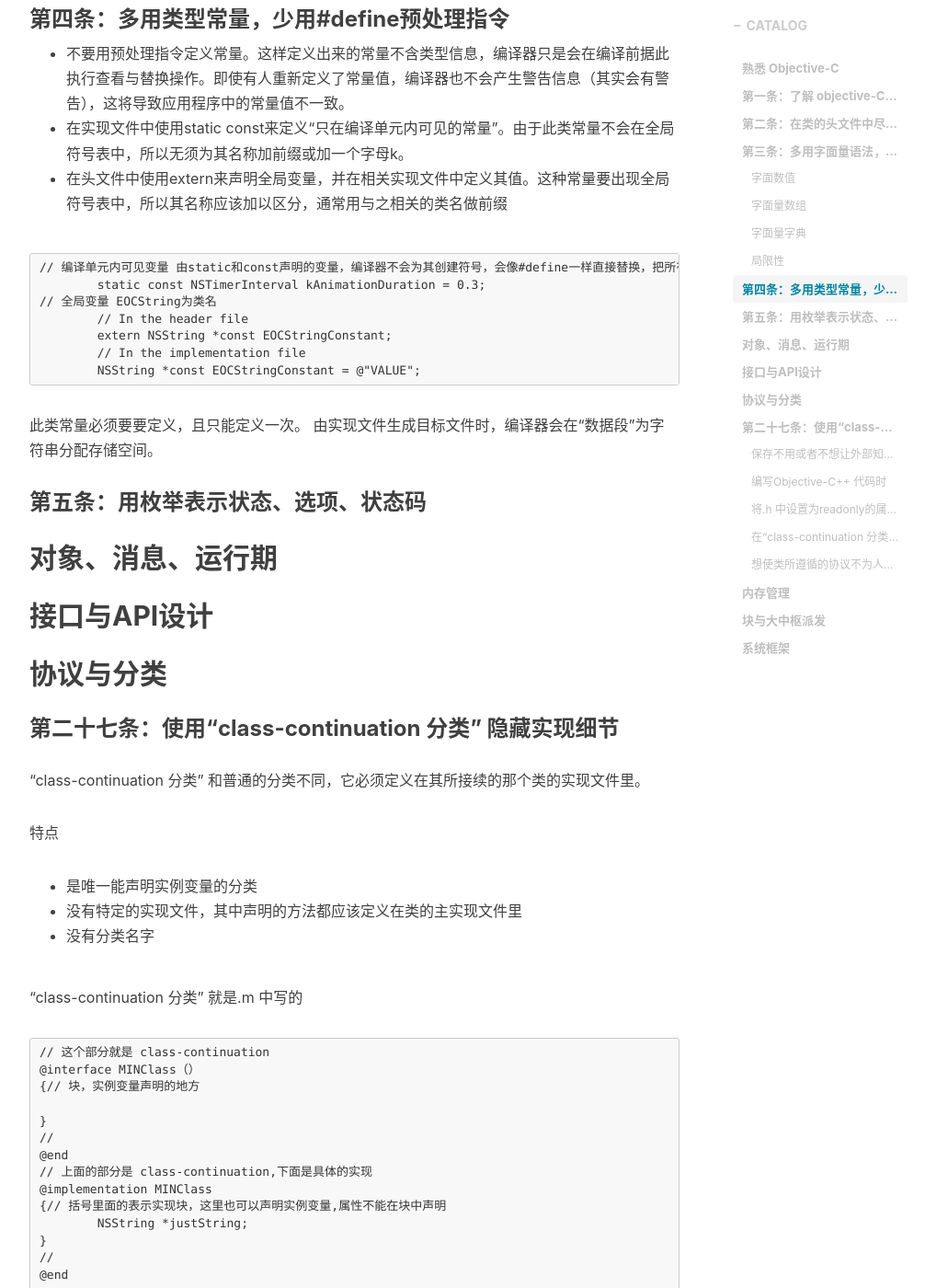
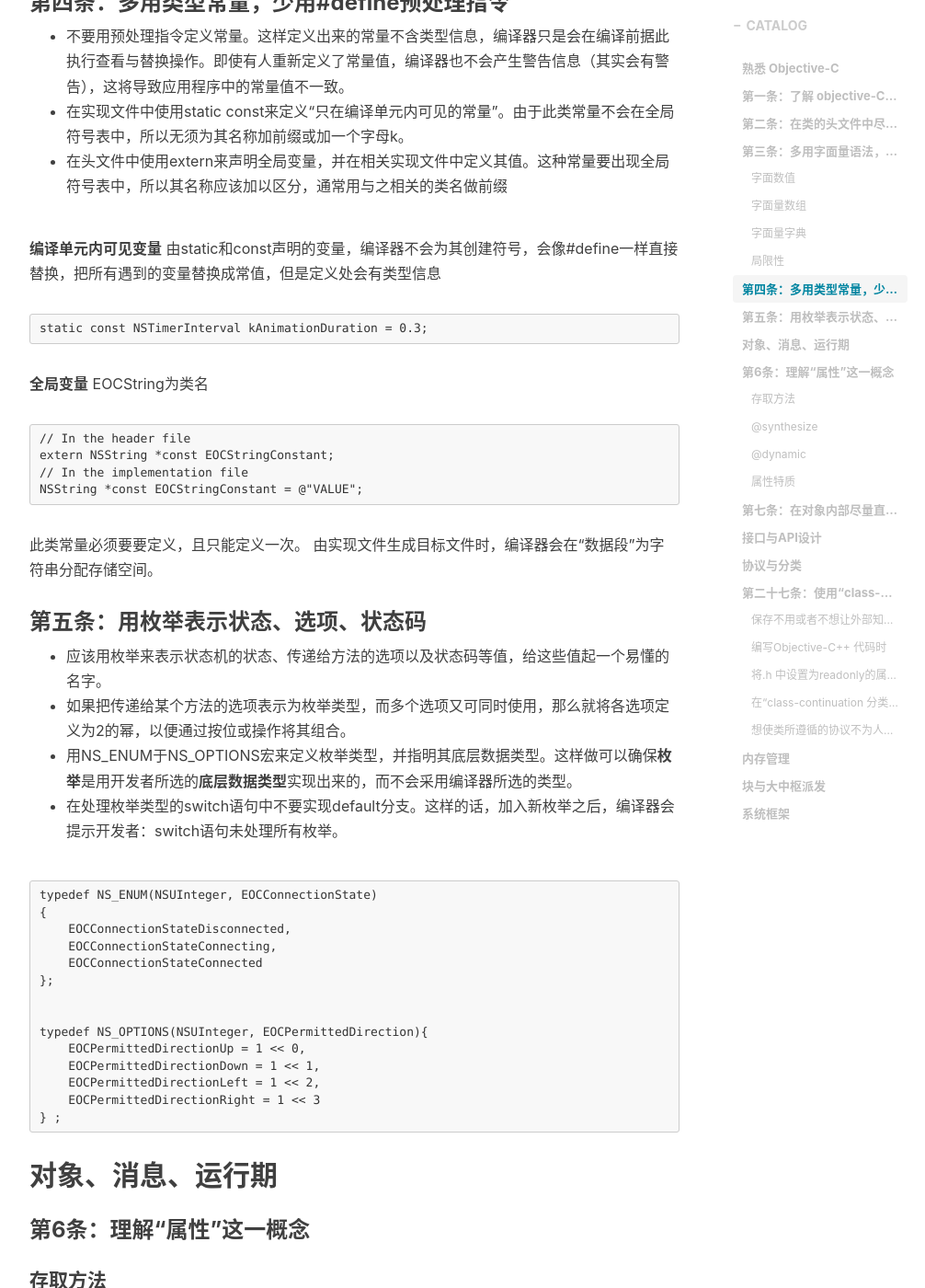
Before and after one commit to MFNothing/MFNothing.github.io, a Jekyll site: the page built from _posts/2017-07-31-effictive-Objective-C.markdown, in a window 1280 px wide and 1400 px high, scrolled down 2913 px. Shown: the whole window at 92% size, without its empty margins (233-1239 px from the left). Built offline with Jekyll 4.4.1, drawn with Linux system fonts in a browser that asks for light colours; nearby versions of some CDN libraries; comment, search, counter and statistics services are not loaded; some of the changed text lies outside the part shown.

Commit message:
effective objective-c 2

````diff
--- a/_posts/2017-07-31-effictive-Objective-C.markdown
+++ b/_posts/2017-07-31-effictive-Objective-C.markdown
@@ -64,7 +64,6 @@
 	id ob1 = /* */;
 	id ob2 = /* */;
 	id ob3 = /* */;
-
 	NSArray *array1 = [NSArray arrayWithObjects: ob1, ob2, ob3, nil];
 
 	NSArray *array2 = @[ob1, ob2, ob3];
@@ -78,8 +77,8 @@
 
 ```
 NSDictionary *dic1 = [NSDictionary dictionaryWithObjectsAndKeys:@"Matt", @"firstName",
-                          @"Galloway", @"lastName",
-                          [NSNumber numberWithInt:28], @"age",
+                         @"Galloway", @"lastName",
+          NSNumber numberWithInt:28], @"age",
                           nil];
     NSDictionary *dic2 = @{@"firstName" : @"Matt",
                             @"lastName" : @"Galloway",
@@ -88,9 +87,9 @@
 注意字面量字典是键值，而方法声明的是值键，顺序相反。
 
 ```
-// 访问
+	// 访问
 	NSString *lastName = [dic1 objectForKey:@"lastName"];
-    NSString *firstName = dic2[@"firstName"];
+	NSString *firstName = dic2[@"firstName"];
 ```
 #### 局限性
 
@@ -106,23 +105,140 @@
 * 在实现文件中使用static const来定义“只在编译单元内可见的常量”。由于此类常量不会在全局符号表中，所以无须为其名称加前缀或加一个字母k。
 * 在头文件中使用extern来声明全局变量，并在相关实现文件中定义其值。这种常量要出现全局符号表中，所以其名称应该加以区分，通常用与之相关的类名做前缀
 
+**编译单元内可见变量** 由static和const声明的变量，编译器不会为其创建符号，会像#define一样直接替换，把所有遇到的变量替换成常值，但是定义处会有类型信息
+
 ```
-// 编译单元内可见变量 由static和const声明的变量，编译器不会为其创建符号，会像#define一样直接替换，把所有遇到的变量替换成常值，但是定义处会有类型信息
-	static const NSTimerInterval kAnimationDuration = 0.3;
-// 全局变量 EOCString为类名
-	// In the header file
-	extern NSString *const EOCStringConstant;
-	// In the implementation file
-	NSString *const EOCStringConstant = @"VALUE";
+static const NSTimerInterval kAnimationDuration = 0.3;
+```
+
+**全局变量** EOCString为类名
+
+```
+// In the header file
+extern NSString *const EOCStringConstant;
+// In the implementation file
+NSString *const EOCStringConstant = @"VALUE";
 ```
 此类常量必须要要定义，且只能定义一次。
 由实现文件生成目标文件时，编译器会在“数据段”为字符串分配存储空间。
 
 ### 第五条：用枚举表示状态、选项、状态码
 
+* 应该用枚举来表示状态机的状态、传递给方法的选项以及状态码等值，给这些值起一个易懂的名字。
+* 如果把传递给某个方法的选项表示为枚举类型，而多个选项又可同时使用，那么就将各选项定义为2的幂，以便通过按位或操作将其组合。
+* 用NS_ENUM于NS_OPTIONS宏来定义枚举类型，并指明其底层数据类型。这样做可以确保**枚举**是用开发者所选的**底层数据类型**实现出来的，而不会采用编译器所选的类型。
+* 在处理枚举类型的switch语句中不要实现default分支。这样的话，加入新枚举之后，编译器会提示开发者：switch语句未处理所有枚举。
+
+```
+typedef NS_ENUM(NSUInteger, EOCConnectionState)
+{
+    EOCConnectionStateDisconnected,
+    EOCConnectionStateConnecting,
+    EOCConnectionStateConnected
+};
+
+
+typedef NS_OPTIONS(NSUInteger, EOCPermittedDirection){
+    EOCPermittedDirectionUp = 1 << 0,
+    EOCPermittedDirectionDown = 1 << 1,
+    EOCPermittedDirectionLeft = 1 << 2,
+    EOCPermittedDirectionRight = 1 << 3
+} ;
+```
 
 
 ## 对象、消息、运行期
+
+### 第6条：理解“属性”这一概念
+
+#### 存取方法
+
+通过“属性”开发者可以令编译器自动编写与属性相关的存取方法。
+
+```
+@interface EOCPerson : NSObject
+@property NSString *firstName;
+@property NSString *lastName;
+@end
+// 上面相当于下面
+@interface EOCPerson : NSObject
+- (NSString *)fitstName;
+- (void)setFirstName:(NSString *)firstName;
+- (NSString *)lastName;
+- (void)setLastName:(NSString *)lastName;
+```
+#### @synthesize
+
+同时编译器还要自动向勒种添加适当类型的实例变量： _firstName 和 _lastName
+
+可以通过@synthesize语法来指定实例变量的名字（但是现在一般没有人用了）
+
+```
+@implementation EOCPerson
+@synthesize fisrtName = _myFirstName; // 默认为 _firstName
+@synthesize lastName = _myLastName; // 默认为 _lastName
+@end
+```
+
+#### @dynamic
+
+@dynamic关键字会告诉编译器：不要自动创建实现属性所用的实例变量，也不要为其创建存取方法。
+
+```
+@interface EOCPerson : NSObject
+@property NSString *firstName;
+@property NSString *lastName;
+@end
+
+@implementation EOCPerson
+@dynamic firstName, lastName;
+@end
+```
+代码访问其中属性，编译器也不会发生警告，它相信能做运行期找到。
+
+#### 属性特质
+
+```
+@property (nonatomic, readwrite, copy) NSString *firstName; // 分别是 原子性 读写权限 内存管理语义
+```
+
+**原子性**
+
+在默认情况下，由编译器所合成的方法会通过锁定机制确保其原子性，但是会消耗性能，而且在大量读取操作时也不能保证其原子性，所以一般都用nonatomic而不是atomic（即一个线程不停读取属性值，而另一个线程在同时改这个值）
+
+**读写权限**
+
+readwrite 属性拥有getter和setter方法
+
+readonly 属性拥有getter方法
+
+**内存管理语义**
+
+编译器在合成存取方法时，要根据这个特质来决定所生产的代码
+
+|内存管理语义|含义|
+|:------:|:------:|
+|assign| “设置方法setter” 只会执行对“纯量类型”的简单复制|
+|strong| 特质表明属性定义了一种“拥有关系”。为这种属性设置新值时，先保留新值（计数器+1），并释放旧值（计数器-1），然后再将新值设置上去|
+|weak| 此特质表明属性定义了一种“非拥有关系”。为这种属性设置新值时，设置方法既不保留新值也不释放旧值，与assign类似，但是这个作用于对象。当指向的对象被释放的时候，会指向nil|
+|unsafe_unretained| 与weak的区别在于对象被释放后，指向不会变为nil|
+|copy| 与strong类似，但是在设置的时候会将新值进行拷贝，不保留新值。（注意这里虽然是设置的新值的copy返回来的对象（不可变），但是你要知道深浅拷贝。对于不可变对象来说copy是指针拷贝，对于可变对象来说copy才是内容拷贝。同时对于不可变对象和可变对象来说mutablecopy是内容拷贝。然后就是copy返回不可变对象，mutablecopy才会返回可变对象）|
+
+**方法名**
+
+* getter=\<name\> 一般用于Boolean型，如
+
+
+```
+@property (nonatomic, getter=isOn) BOOL on;
+```
+
+* setter=\<name\> 不太常见
+
+### 第七条：在对象内部尽量直接访问实例变量
+
+
+
 ## 接口与API设计
 ## 协议与分类
 
@@ -193,7 +309,7 @@
 @end
 //EOCClass.mm
 #import "EOCClass.h"
-@include "SomeCppClass.h"
+#include "SomeCppClass.h"
 @interface EOCClass (){
 	SomeCppClass _cppClass;
 }
````
